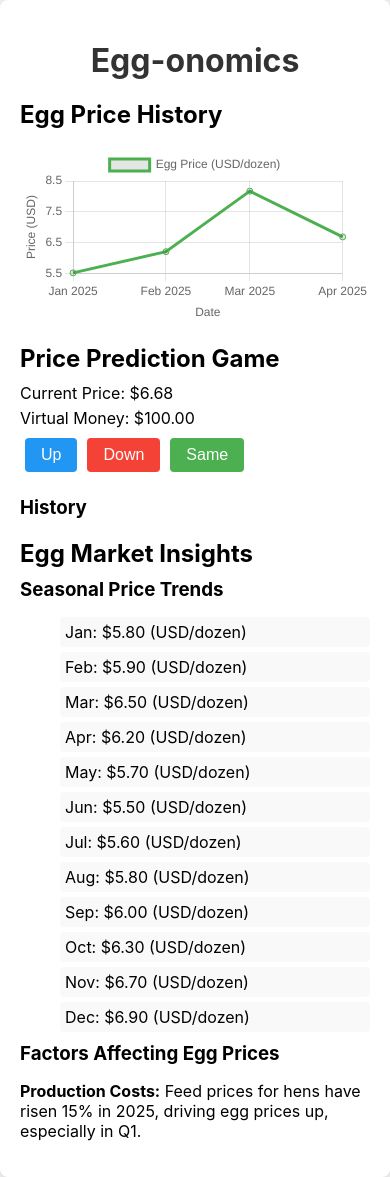
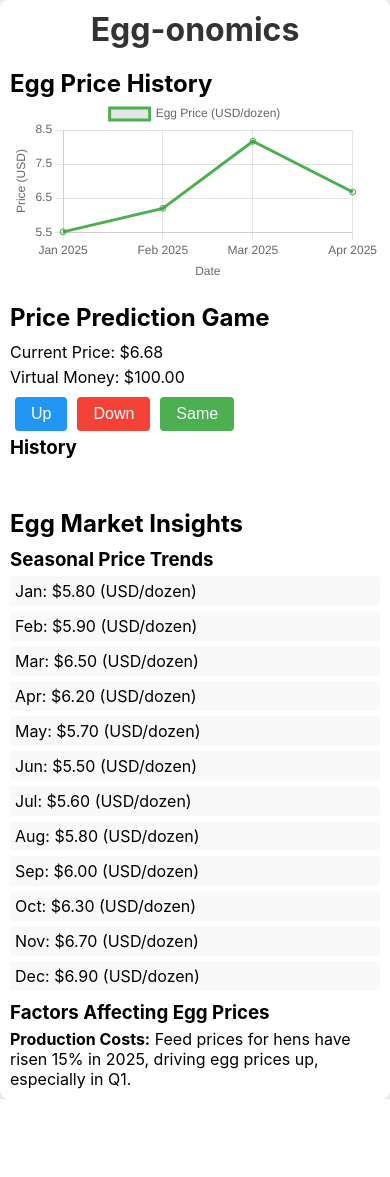
Before and after one commit to swak/egg-economics, a React (Create React App) app: page / in a window 390 px wide. After the commit the page ends 1099 px from the top, so only its background shows below. Built offline with nearby package versions, Linux system fonts and the light colour scheme.

Commit message:
layout to be more responsive

```diff
--- a/src/App.css
+++ b/src/App.css
@@ -1,3 +1,10 @@
+/* Reset default margins and padding */
+* {
+  margin: 0;
+  padding: 0;
+  box-sizing: border-box;
+}
+
 /* Center the app on the screen */
 .app {
   display: flex;
@@ -14,7 +21,7 @@
   border-radius: 8px;
   box-shadow: 0 2px 10px rgba(0, 0, 0, 0.1);
   width: 100%;
-  max-width: 400px;
+  max-width: 1200px; /* Wider max-width for larger screens */
 }
 
 /* Style the heading */
@@ -24,45 +31,23 @@ h1 {
   color: #333;
 }
 
-/* Style the input section */
-.input-section {
+/* Content wrapper for main content and sidebar */
+.content-wrapper {
   display: flex;
-  gap: 10px;
-  margin-bottom: 20px;
+  gap: 20px;
+  flex-wrap: wrap; /* Allow wrapping on smaller screens */
 }
 
-input {
-  flex: 1;
-  padding: 8px;
-  font-size: 16px;
-  border: 1px solid #ddd;
-  border-radius: 4px;
+/* Main content (chart and game) */
+.main-content {
+  flex: 2; /* Takes more space */
+  min-width: 0; /* Prevents flex items from overflowing */
 }
 
-button {
-  padding: 8px 16px;
-  font-size: 16px;
-  background-color: #4caf50;
-  color: white;
-  border: none;
-  border-radius: 4px;
-  cursor: pointer;
-}
-
-button:hover {
-  background-color: #45a049;
-}
-
-/* Style the task list */
-ul {
-  list-style-type: none;
-}
-
-li {
-  padding: 10px;
-  background-color: #f9f9f9;
-  margin-bottom: 8px;
-  border-radius: 4px;
+/* Sidebar (insights) */
+.sidebar {
+  flex: 1; /* Takes less space */
+  min-width: 250px; /* Minimum width for readability */
 }
 
 /* Price Prediction Game */
@@ -136,3 +121,20 @@ li {
   margin-bottom: 5px;
   border-radius: 4px;
 }
+
+/* Responsive adjustments */
+@media (max-width: 768px) {
+  .content-wrapper {
+    flex-direction: column; /* Stack vertically on mobile */
+  }
+
+  .main-content,
+  .sidebar {
+    flex: 1; /* Full width on mobile */
+    min-width: 100%; /* Ensure full width */
+  }
+
+  .container {
+    padding: 10px; /* Less padding on mobile */
+  }
+}
--- a/src/App.tsx
+++ b/src/App.tsx
@@ -9,9 +9,15 @@ function App() {
     <div className="app">
       <div className="container">
         <h1>Egg-onomics</h1>
-        <EggPriceChart />
-        <PricePredictionGame />
-        <EggMarketInsights />
+        <div className="content-wrapper">
+          <div className="main-content">
+            <EggPriceChart />
+            <PricePredictionGame />
+          </div>
+          <div className="sidebar">
+            <EggMarketInsights />
+          </div>
+        </div>
       </div>
     </div>
   );
```
